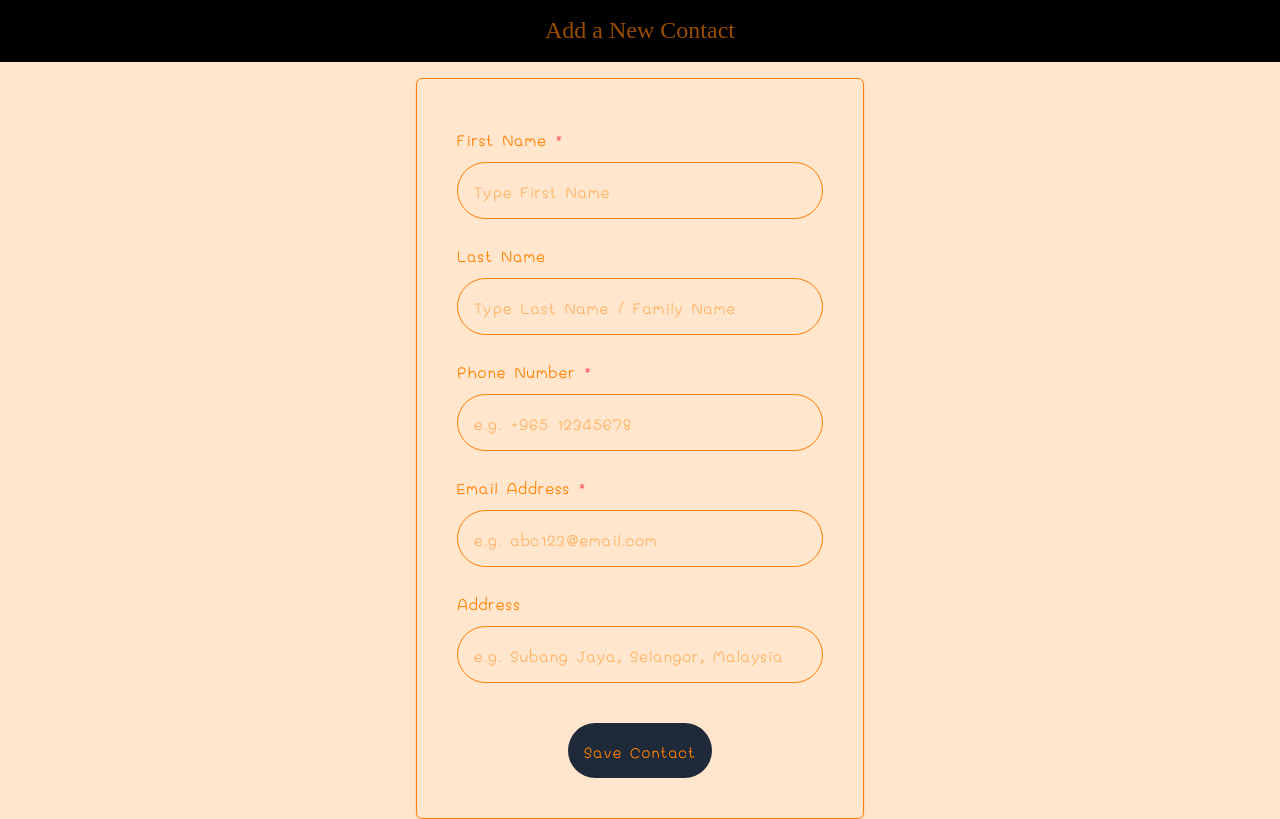
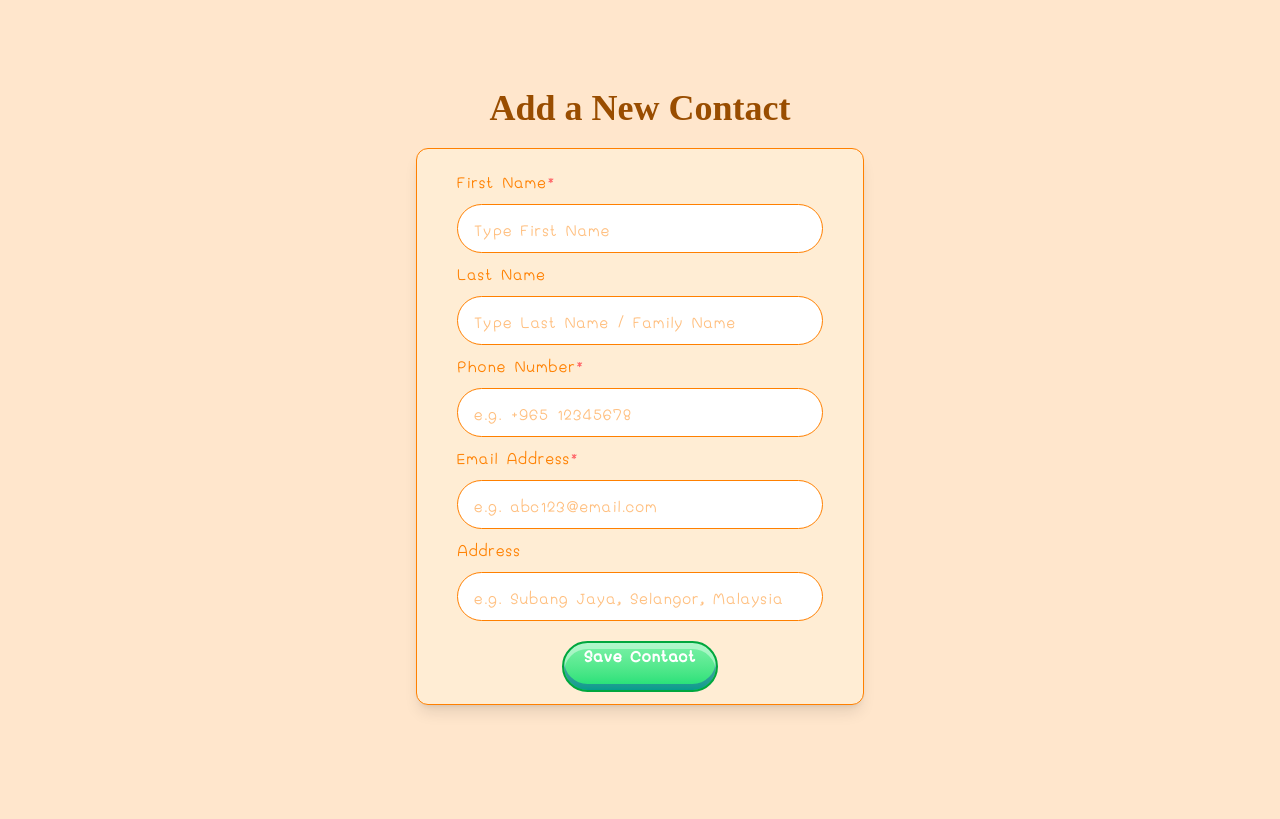
Before and after one commit to kj002/CRUD-address-book, a Next.js app: page /add-contact in a window 1280 px wide. Built offline with nearby package versions, Linux system fonts and the light colour scheme.

Commit message:
Refactor AddContactPage for improved layout and styling

```diff
--- a/src/app/add-contact/page.tsx
+++ b/src/app/add-contact/page.tsx
@@ -33,13 +33,13 @@ export default function AddContactPage() {
 
     return (
         <div className="flex flex-col justify-center items-center h-screen">
-            <h2 className="m-4 text-2xl text-bold top-0 bg-black z-10 py-4 w-full text-center">
+            <h2 className="-mt-2 text-4xl font-bold mb-5 w-full text-center">
                 Add a New Contact
             </h2>
-            <div className="p-10 border rounded-md shadow flex flex-col justify-center items-center gap-4 w-full max-w-md">
+            <div className="px-10 py-3 border rounded-xl shadow-lg flex flex-col justify-center items-center w-full max-w-md bg-orange-100">
                 <div className="w-full">
                     <label htmlFor="firstName" className="block mb-1 font-medium">
-                        First Name <span className="text-red-400">*</span>
+                        First Name <span className="text-red-400 -ml-2">*</span>
                     </label>
                     <input
                         name="firstName"
@@ -47,7 +47,7 @@ export default function AddContactPage() {
                         value={ fname }
                         onChange={ (e) => setFname(e.target.value) }
                         required
-                        className="w-full py-2 px-4 border rounded-full"
+                        className="w-full py-1 px-4 border rounded-full bg-white"
                     />
                 </div>
                 <div className="w-full">
@@ -59,12 +59,12 @@ export default function AddContactPage() {
                         placeholder="Type Last Name / Family Name"
                         value={ lname }
                         onChange={ (e) => setLname(e.target.value) }
-                        className="w-full py-2 px-4 border rounded-full"
+                        className="w-full py-1 px-4 border rounded-full bg-white"
                     />
                 </div>
                 <div className="w-full">
                     <label htmlFor="phone" className="block mb-1 font-medium">
-                        Phone Number <span className="text-red-400">*</span>
+                        Phone Number <span className="text-red-400 -ml-2">*</span>
                     </label>
                     <input
                         name="phone"
@@ -72,13 +72,13 @@ export default function AddContactPage() {
                         value={ phone }
                         onChange={ (e) => setPhone(e.target.value) }
                         required
-                        className="w-full py-2 px-4 border rounded-full"
+                        className="w-full py-1 px-4 border rounded-full bg-white"
                     />
                 </div>
 
                 <div className="w-full">
                     <label htmlFor="email" className="block mb-1 font-medium">
-                        Email Address <span className="text-red-400">*</span>
+                        Email Address <span className="text-red-400 -ml-2">*</span>
                     </label>
                     <input
                         name="email"
@@ -86,7 +86,7 @@ export default function AddContactPage() {
                         value={ email }
                         onChange={ (e) => setEmail(e.target.value) }
                         required
-                        className="w-full py-2 px-4 border rounded-full"
+                        className="w-full py-1 px-4 border rounded-full bg-white"
                     />
                 </div>
                 <div className="w-full">
@@ -99,16 +99,15 @@ export default function AddContactPage() {
                         value={ address }
                         onChange={ (e) => setAddress(e.target.value) }
                         required
-                        className="w-full py-2 border rounded-full px-4"
+                        className="w-full py-1 border rounded-full bg-white px-4"
                     />
                 </div>
                 <button
                 onClick={(e) => handleAdd(e)}
-                className="mt-6 rounded-full py-2 px-4 bg-gray-800 hover:bg-green-800 cursor-pointer">
-                    Save Contact
+                className="mt-5 text-center transition-all duration-200 py-3 px-5 rounded-full bg-gradient-to-b from-green-300 to-green-400 hover:from-green-400 hover:to-green-500 text-white font-bold border-2 border-green-600 shadow-[inset_0_-6px_0_rgba(0,0,200,0.3),inset_0_6px_0_rgba(255,255,255,0.4)] hover:shadow-[inset_0_-3px_0_rgba(0,0,300,0.3),inset_0_3px_0_rgba(255,255,255,0.4)] active:shadow-[inset_0_-2px_0_rgba(0,0,0,0.3),inset_0_2px_0_rgba(255,255,255,0.4)] hover:scale-[1.01] active:scale-[0.98] cursor-pointer">
+                    <p className="-mt-5 pb-1">Save Contact</p>
                 </button>
             </div>
         </div>
     )
-
 }
```
